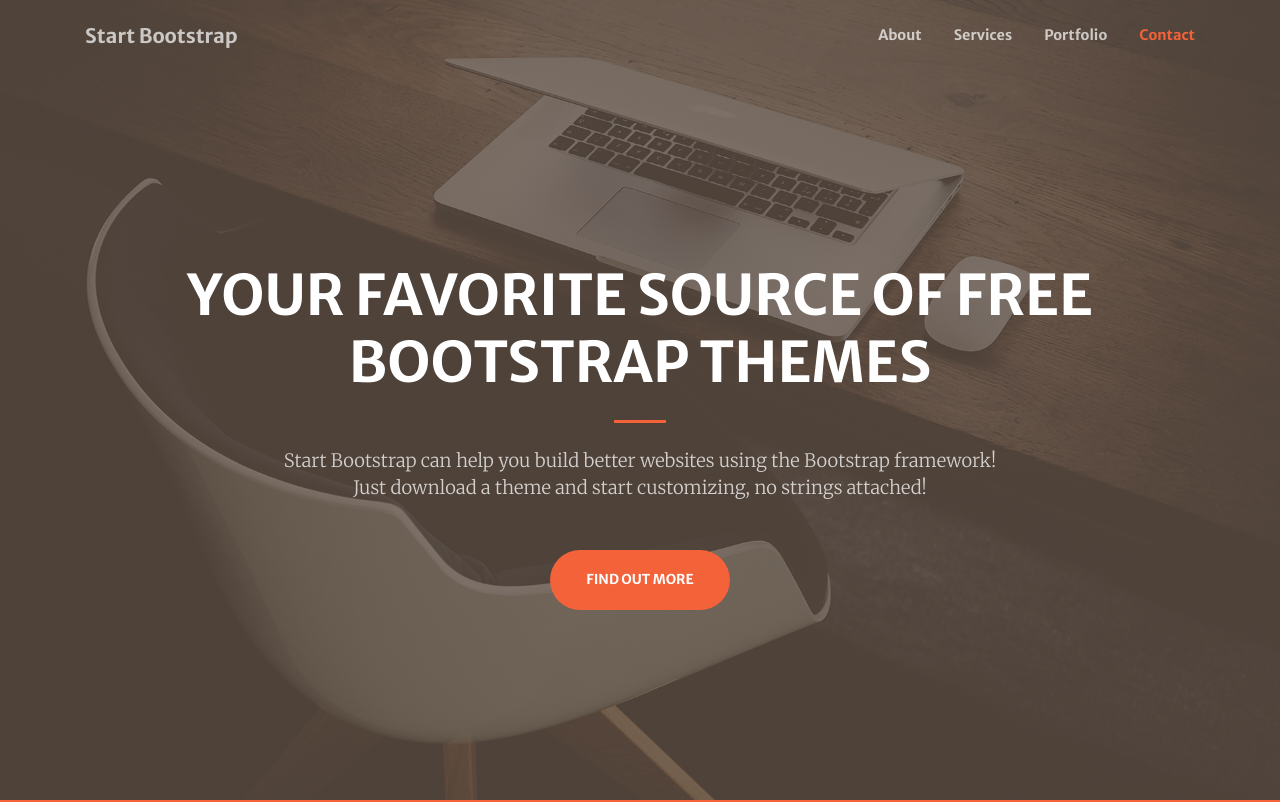
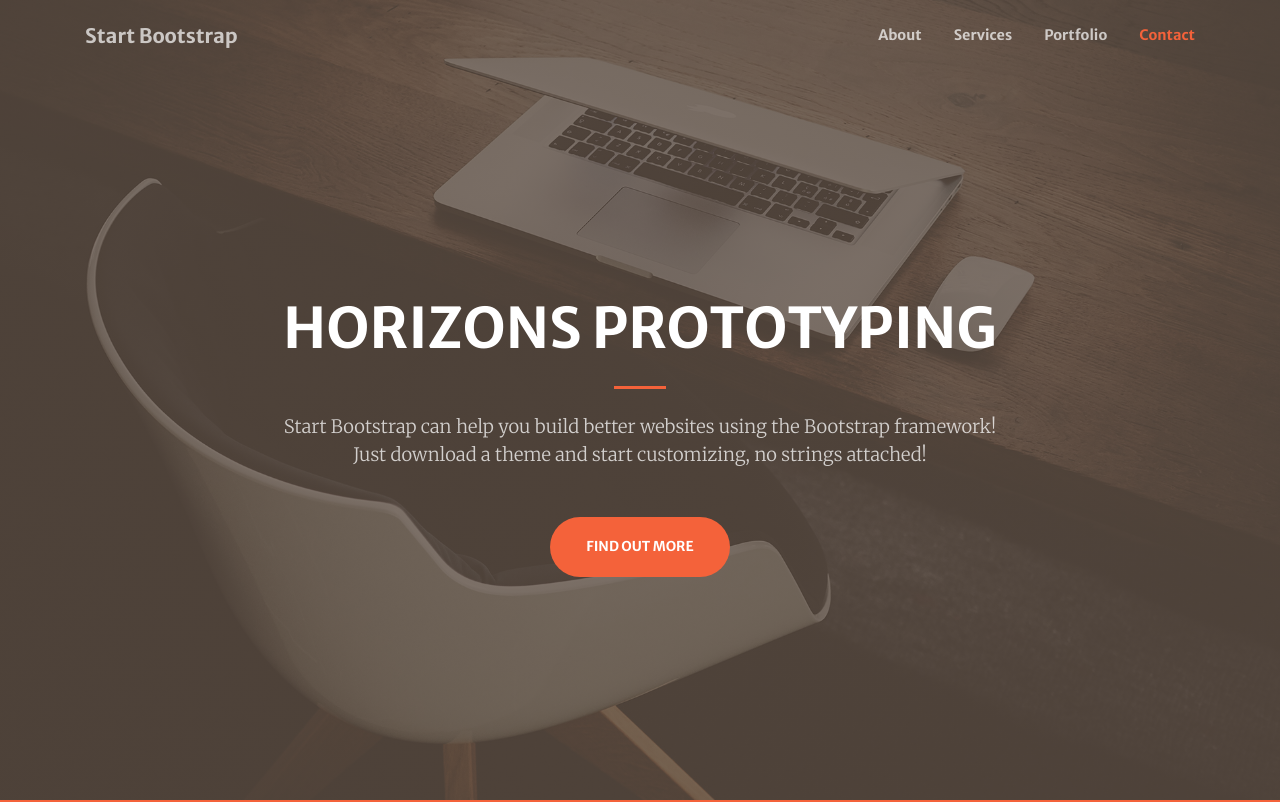
Before and after one commit to Jawwad-Adel/horizons, a website with bundled scripts: page index.html in a window 1280 px wide. Shown: the top 802 px of the page. Built offline with nearby package versions, Linux system fonts and the light colour scheme.

Commit message:
Update index.html

```diff
--- a/index.html
+++ b/index.html
@@ -58,7 +58,7 @@
     <div class="container h-100">
       <div class="row h-100 align-items-center justify-content-center text-center">
         <div class="col-lg-10 align-self-end">
-          <h1 class="text-uppercase text-white font-weight-bold">Your Favorite Source of Free Bootstrap Themes</h1>
+          <h1 class="text-uppercase text-white font-weight-bold">Horizons Prototyping</h1>
           <hr class="divider my-4">
         </div>
         <div class="col-lg-8 align-self-baseline">
```
